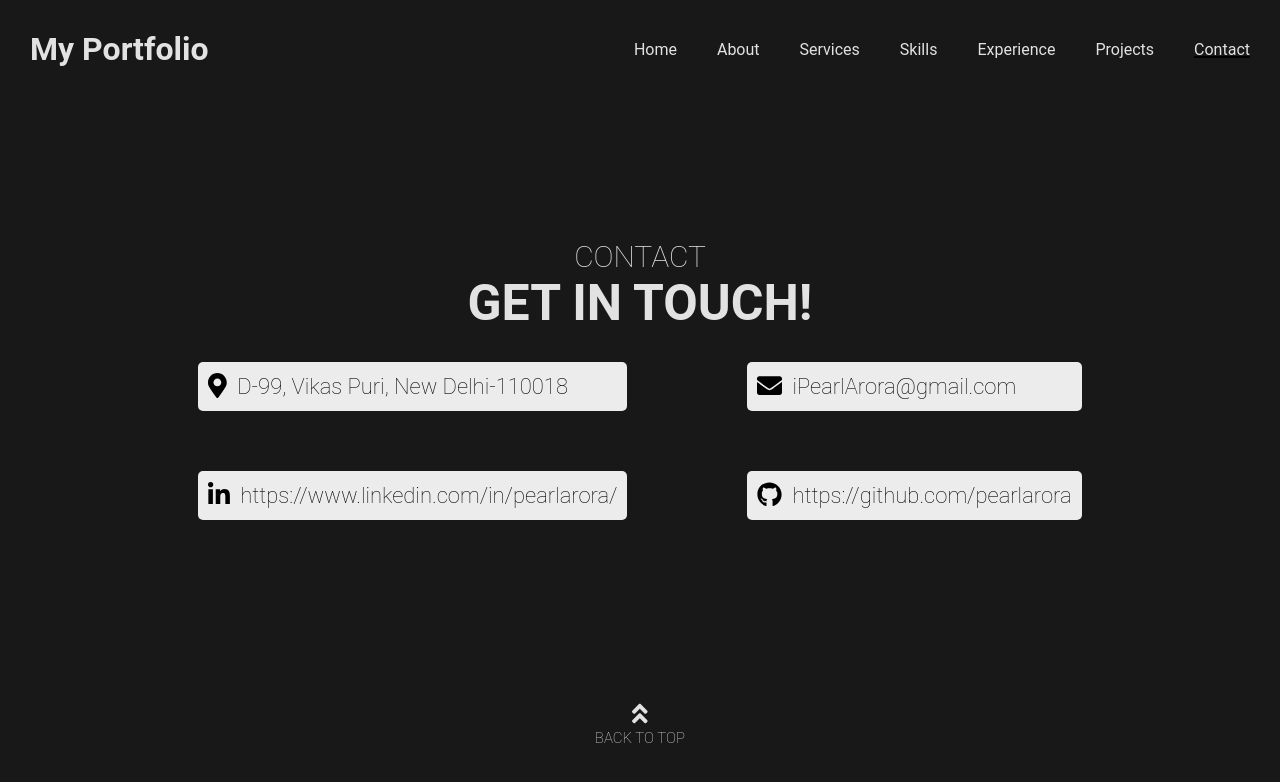
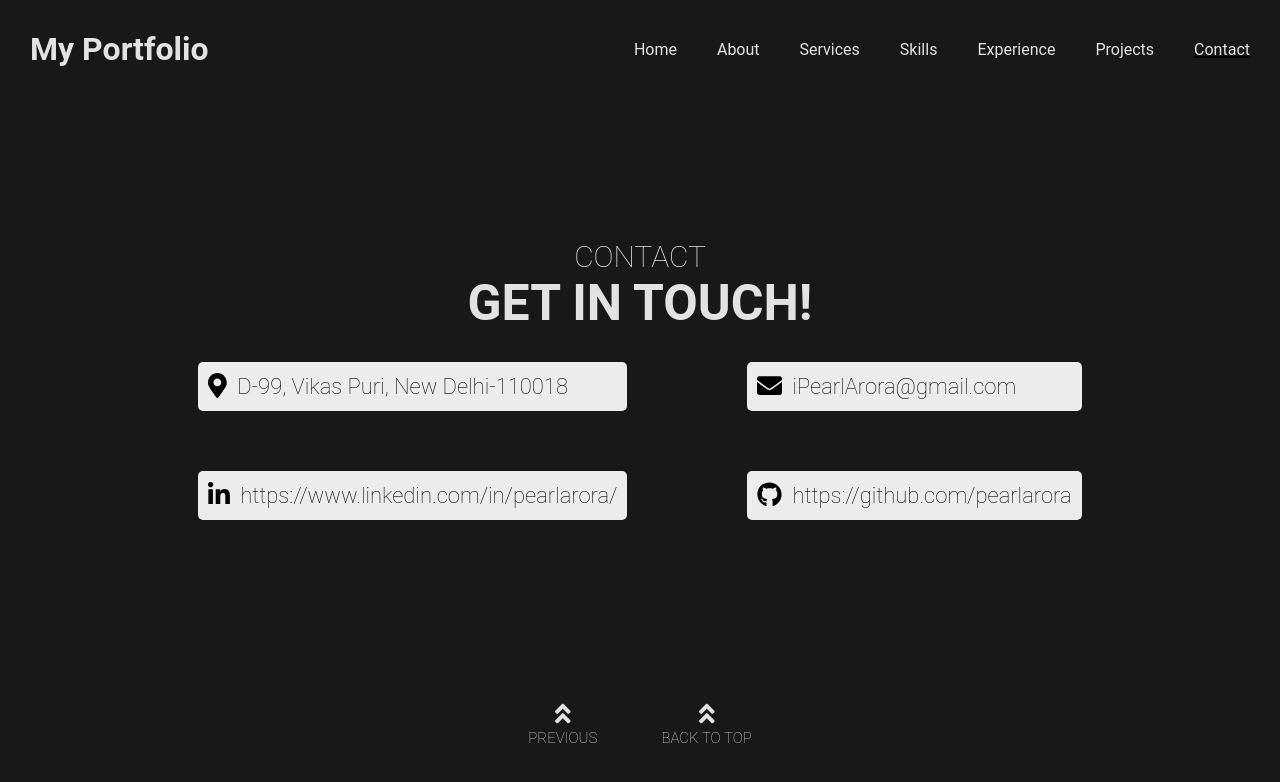
Before and after one commit to pearlarora/Designique-portfolio, a plain HTML site: page contact.html in a window 1280 px wide. Drawn offline with Linux system fonts and the light colour scheme.

Commit message:
Update contact.html

```diff
--- a/contact.html
+++ b/contact.html
@@ -51,6 +51,10 @@
         </div>
     </section>
     <div class="next-section">
+        <a href="projects.html" class="scroll">
+            <i class="fas fa-angle-double-up"></i>
+            <p>PREVIOUS</p>
+        </a>
         <a href="index.html" class="scroll">
             <i class="fas fa-angle-double-up"></i>
             <p>BACK TO TOP</p>
```
